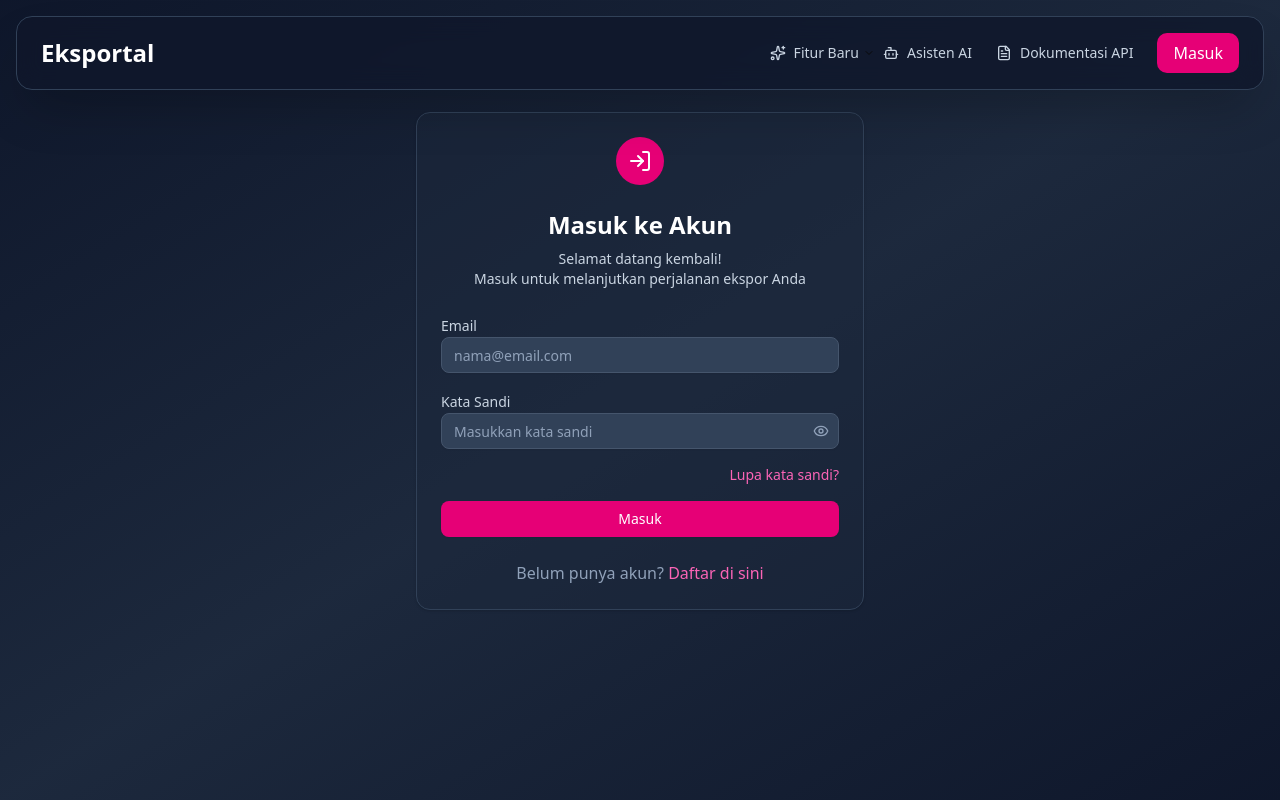
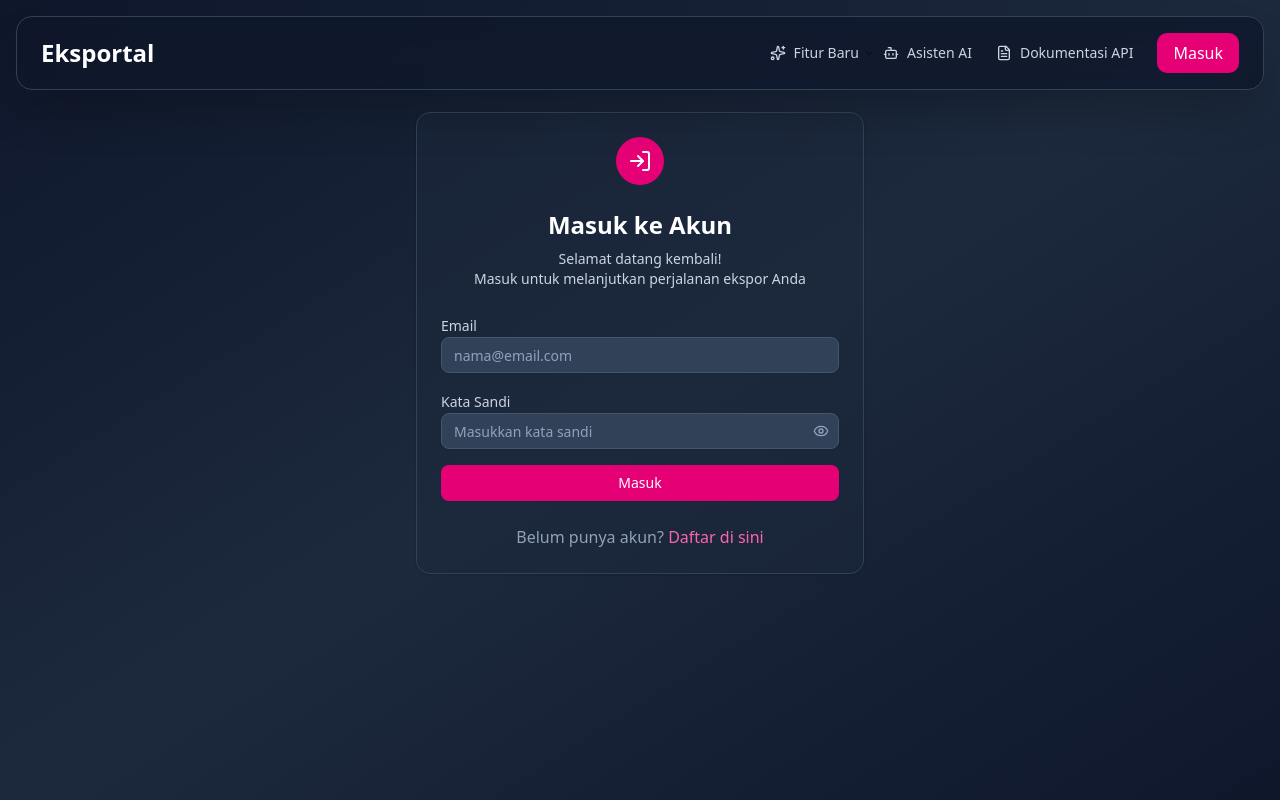
Before and after one commit to Nya2k/eksportal, a Next.js app: page /login in a window 1280 px wide. Built offline with nearby package versions, Linux system fonts and the light colour scheme.

Commit message:
feat(ui) : fix styling

```diff
--- a/src/app/api-docs/page.tsx
+++ b/src/app/api-docs/page.tsx
@@ -89,7 +89,7 @@ export default function ApiDocsPage() {
                                     Kelola API Key
                                 </CardTitle>
                                 <CardDescription className="text-slate-300">
-                                    Buat dan kelola API key Anda untuk mengakses layanan Eksportal.
+                                    Buat dan kelola API key Anda untuk mengintegrasikan layanan Eksportal.
                                 </CardDescription>
                             </CardHeader>
                             <CardContent className="space-y-4">
@@ -285,7 +285,7 @@ export default function ApiDocsPage() {
   -H 'Content-Type: multipart/form-data' \\
   -F 'question=Apa itu ekspor barang?' \\
   -F 'file='`, "curl1")}
-                                                    className="border-slate-600 text-slate-500 hover:bg-slate-700"
+                                                    className="border-slate-600 text-slate-500 hover:bg-slate-700 hover:text-white"
                                                 >
                                                     <Copy className="h-3 w-3 mr-1" />
                                                     {copiedText === "curl1" ? "Disalin!" : "Salin"}
--- a/src/app/login/page.tsx
+++ b/src/app/login/page.tsx
@@ -143,12 +143,6 @@ export default function LoginPage() {
                                     </div>
                                 </div>
 
-                                <div className="flex items-center justify-end">
-                                    <Link href="/forgot-password" className="text-pink-400 hover:text-pink-300 text-sm transition-colors">
-                                        Lupa kata sandi?
-                                    </Link>
-                                </div>
-
                                 <Button
                                     type="submit"
                                     className="w-full bg-pink-600 hover:bg-pink-700 text-white"
--- a/src/app/page.tsx
+++ b/src/app/page.tsx
@@ -48,7 +48,7 @@ export default function HomePage() {
           <h1 className="text-5xl md:text-7xl font-bold text-white mb-6">Eksportal</h1>
           <p className="text-xl text-slate-300 mb-8 max-w-3xl mx-auto">
             Platform untuk membantu UMKM Indonesia menemukan peluang ekspor, regulasi, dan tren pasar
-            dengan panduan cerdas dan otomatisasi yang mudah digunakan.
+            dengan panduan cerdas dan otomatisasi yang mudah digunakan
           </p>
           <div className="flex flex-col sm:flex-row gap-4 justify-center">
             <Link href="/chatbot">
```
